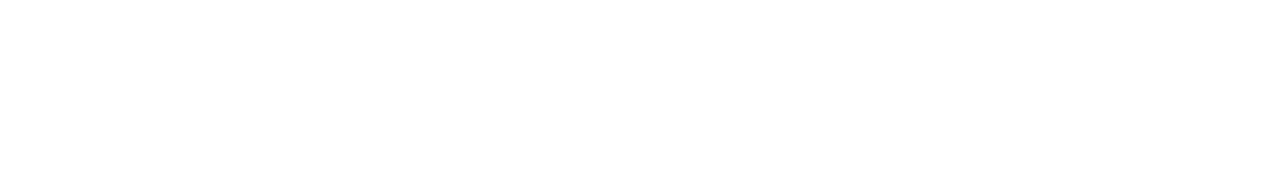
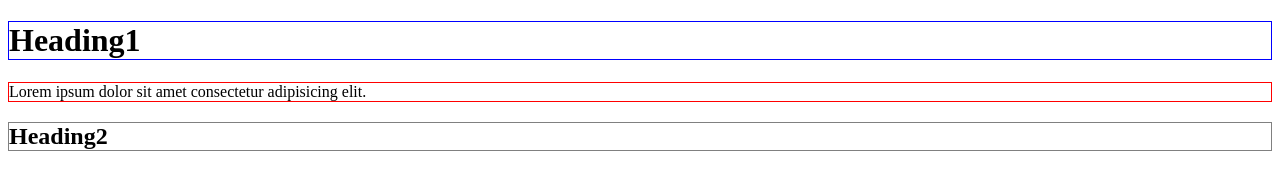
Before and after one commit to Dyego-Pedroza/css-display-block, a plain HTML site: page index.html in a window 1280 px wide. Drawn offline with Linux system fonts and the light colour scheme.

Commit message:
Feat: add css

```diff
--- a/index.html
+++ b/index.html
@@ -4,6 +4,13 @@
     <meta charset="UTF-8" />
     <meta name="viewport" content="width=device-width, initial-scale=1.0" />
     <title>CSS Display Block</title>
+    <link rel="stylesheet" href="styles.css">
   </head>
-  <body></body>
+  <body>
+    <h1>Heading1</h1>
+    <p>
+      Lorem ipsum dolor sit amet consectetur adipisicing elit.
+    </p>
+    <h2>Heading2</h2>
+  </body>
 </html>
--- /dev/null
+++ b/styles.css
@@ -0,0 +1,11 @@
+h1 {
+  border: 1px solid blue;
+}
+
+p {
+  border: 1px solid red;
+}
+
+h2 {
+  border: 1px solid grey;
+}
```
